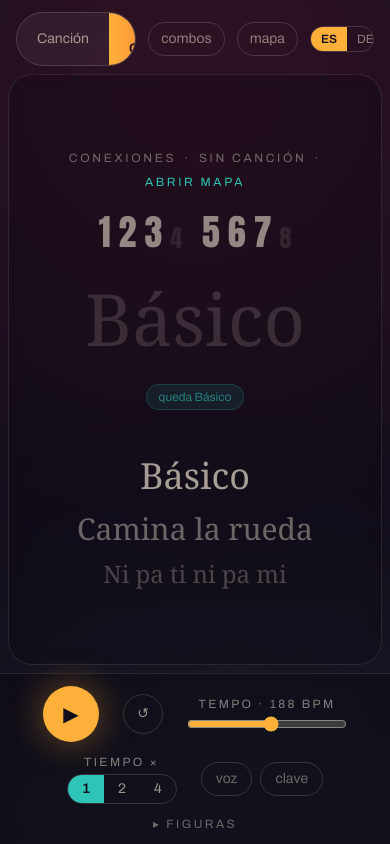
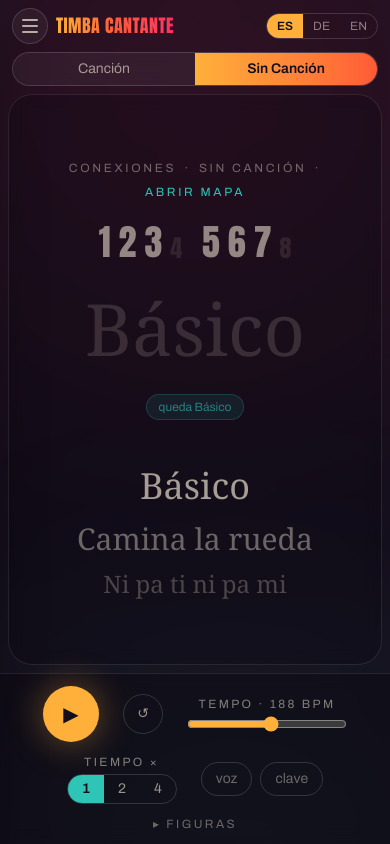
Before and after one commit to revdev-earth/cantante-timba, a Next.js app: page / in a window 390 px wide. Built offline with nearby package versions, Linux system fonts and the light colour scheme; a web font is replaced by a local one.

Commit message:
menu mobile

```diff
--- a/app/page.tsx
+++ b/app/page.tsx
@@ -70,6 +70,7 @@ export default function Home() {
   const [callEveryBars, setCallEveryBars] = useState(1);
   const [voiceOn, setVoiceOn] = useState(false);
   const [soundOn, setSoundOn] = useState(false);
+  const [navOpen, setNavOpen] = useState(false);
 
   /* calls */
   const [currentCall, setCurrentCall] = useState<string | null>(null);
@@ -155,6 +156,15 @@ export default function Home() {
     graphRef.current = graph;
     durationsRef.current = durations;
   });
+
+  useEffect(() => {
+    if (!navOpen) return;
+    const onKeyDown = (event: KeyboardEvent) => {
+      if (event.key === "Escape") setNavOpen(false);
+    };
+    window.addEventListener("keydown", onKeyDown);
+    return () => window.removeEventListener("keydown", onKeyDown);
+  }, [navOpen]);
 
   /* ---- per-figure durations persistence ---- */
   useEffect(() => {
@@ -661,17 +671,35 @@ export default function Home() {
           }}
         />
 
-        {/* ---- top bar: title · tabs · counter ---- */}
-        <header className="z-10 flex flex-col gap-3 px-4 pt-3 pb-2">
-          <div className="flex items-center gap-3">
-            <h1 className="font-display hidden text-2xl tracking-wide uppercase sm:block">
+        {/* ---- top bar: title · tabs · navigation ---- */}
+        <header className="z-10 flex flex-col gap-2 px-3 pt-2 pb-2 sm:px-4 sm:pt-3">
+          <div className="flex items-center gap-2 sm:gap-3">
+            <button
+              type="button"
+              aria-label={t("nav.menu")}
+              aria-expanded={navOpen}
+              onClick={() => setNavOpen(true)}
+              className="grid size-9 place-items-center rounded-full border border-white/15 bg-white/5 text-hueso/70 backdrop-blur transition-colors hover:text-hueso sm:hidden"
+            >
+              <span aria-hidden className="flex flex-col gap-1">
+                <span className="block h-0.5 w-4 rounded-full bg-current" />
+                <span className="block h-0.5 w-4 rounded-full bg-current" />
+                <span className="block h-0.5 w-4 rounded-full bg-current" />
+              </span>
+            </button>
+
+            <h1 className="font-display mr-auto text-lg tracking-wide uppercase sm:text-2xl">
               <span className="bg-linear-to-r from-mango via-flame to-rosa bg-clip-text text-transparent">
                 Timba Cantante
               </span>
             </h1>
 
+            <div className="shrink-0 sm:order-last">
+              <LanguageSwitcher />
+            </div>
+
             {/* mode tabs */}
-            <div className="mx-auto flex overflow-hidden rounded-full border border-white/15 bg-white/5 backdrop-blur">
+            <div className="hidden overflow-hidden rounded-full border border-white/15 bg-white/5 backdrop-blur sm:mx-auto sm:flex sm:w-auto">
               {(
                 [
                   ["song", t("mode.song")],
@@ -682,7 +710,7 @@ export default function Home() {
                   key={value}
                   onClick={() => switchMode(value as Mode)}
                   className={[
-                    "px-5 py-1.5 text-sm transition-colors",
+                    "min-w-0 flex-1 px-3 py-1.5 text-sm transition-colors sm:flex-none sm:px-5",
                     mode === value
                       ? "bg-linear-to-r from-mango to-flame font-semibold text-night"
                       : "text-hueso/60 hover:text-hueso",
@@ -695,20 +723,96 @@ export default function Home() {
 
             <Link
               href="/combos"
-              className="rounded-full border border-white/15 px-3 py-1.5 text-sm text-hueso/50 transition-colors hover:text-hueso"
+              className="hidden rounded-full border border-white/15 px-3 py-1.5 text-sm text-hueso/50 transition-colors hover:text-hueso sm:block"
             >
               {t("nav.combos")}
             </Link>
             <Link
               href="/mapa"
-              className="rounded-full border border-white/15 px-3 py-1.5 text-sm text-hueso/50 transition-colors hover:text-hueso"
+              className="hidden rounded-full border border-white/15 px-3 py-1.5 text-sm text-hueso/50 transition-colors hover:text-hueso sm:block"
             >
               {t("nav.map")}
             </Link>
-            <LanguageSwitcher />
           </div>
 
+          <div className="flex overflow-hidden rounded-full border border-white/15 bg-white/5 backdrop-blur sm:hidden">
+            {(
+              [
+                ["song", t("mode.song")],
+                ["metronome", t("mode.noSong")],
+              ] as const
+            ).map(([value, label]) => (
+              <button
+                key={value}
+                onClick={() => switchMode(value as Mode)}
+                className={[
+                  "min-w-0 flex-1 px-3 py-1.5 text-sm transition-colors",
+                  mode === value
+                    ? "bg-linear-to-r from-mango to-flame font-semibold text-night"
+                    : "text-hueso/60 hover:text-hueso",
+                ].join(" ")}
+              >
+                {label}
+              </button>
+            ))}
+          </div>
         </header>
+
+        {navOpen && (
+          <button
+            type="button"
+            aria-label={t("doc.close")}
+            className="fixed inset-0 z-30 bg-black/55 backdrop-blur-[2px] sm:hidden"
+            onClick={() => setNavOpen(false)}
+          />
+        )}
+        <aside
+          aria-label={t("nav.menu")}
+          className={[
+            "fixed inset-y-0 left-0 z-40 flex w-72 max-w-[82vw] flex-col border-r border-white/10 bg-night-deep/95 p-4 shadow-2xl shadow-black/40 backdrop-blur-xl transition-transform duration-200 sm:hidden",
+            navOpen ? "translate-x-0" : "-translate-x-full",
+          ].join(" ")}
+        >
+          <div className="mb-6 flex items-center gap-3">
+            <h2 className="font-display mr-auto text-xl tracking-wide uppercase">
+              <span className="bg-linear-to-r from-mango via-flame to-rosa bg-clip-text text-transparent">
+                Timba
+              </span>
+            </h2>
+            <button
+              type="button"
+              aria-label={t("doc.close")}
+              onClick={() => setNavOpen(false)}
+              className="grid size-9 place-items-center rounded-full border border-white/15 bg-white/5 text-xl leading-none text-hueso/70 transition-colors hover:text-hueso"
+            >
+              ×
+            </button>
+          </div>
+
+          <nav className="flex flex-col gap-2">
+            <Link
+              href="/"
+              onClick={() => setNavOpen(false)}
+              className="rounded-2xl border border-mango/35 bg-mango/10 px-4 py-3 text-sm font-semibold text-mango"
+            >
+              {t("nav.caller")}
+            </Link>
+            <Link
+              href="/combos"
+              onClick={() => setNavOpen(false)}
+              className="rounded-2xl border border-white/10 bg-white/5 px-4 py-3 text-sm text-hueso/70 transition-colors hover:border-white/20 hover:text-hueso"
+            >
+              {t("nav.combos")}
+            </Link>
+            <Link
+              href="/mapa"
+              onClick={() => setNavOpen(false)}
+              className="rounded-2xl border border-white/10 bg-white/5 px-4 py-3 text-sm text-hueso/70 transition-colors hover:border-white/20 hover:text-hueso"
+            >
+              {t("nav.map")}
+            </Link>
+          </nav>
+        </aside>
 
         {/* ---- caller stage ---- */}
         <div className="z-10 min-h-0 flex-1 px-2 pb-2">
--- a/lib/i18n.tsx
+++ b/lib/i18n.tsx
@@ -30,6 +30,7 @@ const UI = {
   "nav.combos": { es: "combos", de: "Combos", en: "combos" },
   "nav.caller": { es: "cantante", de: "Ansager", en: "caller" },
   "nav.map": { es: "mapa", de: "Karte", en: "map" },
+  "nav.menu": { es: "menú", de: "Menü", en: "menu" },
   "nav.back": { es: "← volver", de: "← zurück", en: "← back" },
   "status.connections": {
     es: "conexiones",
```
